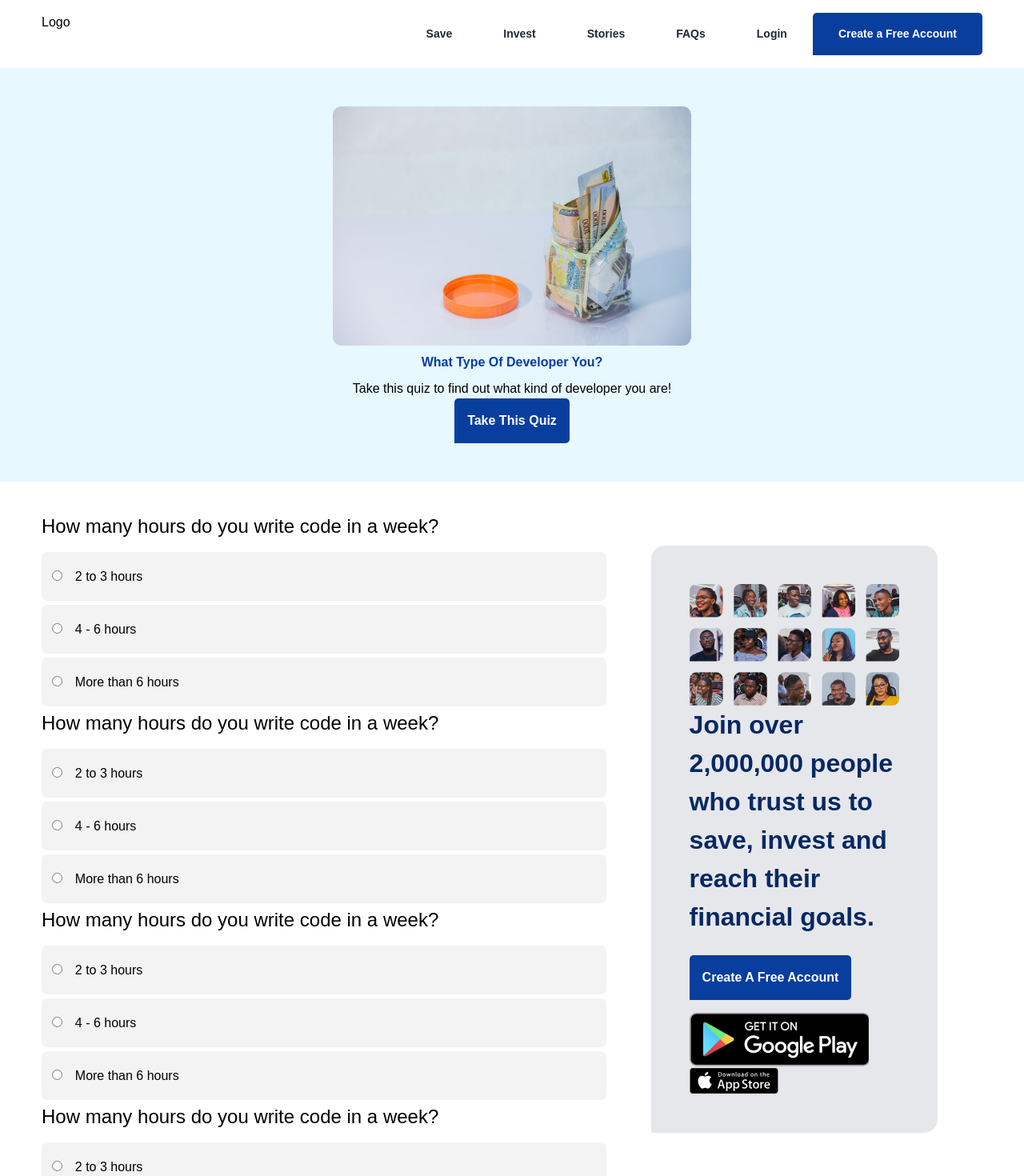
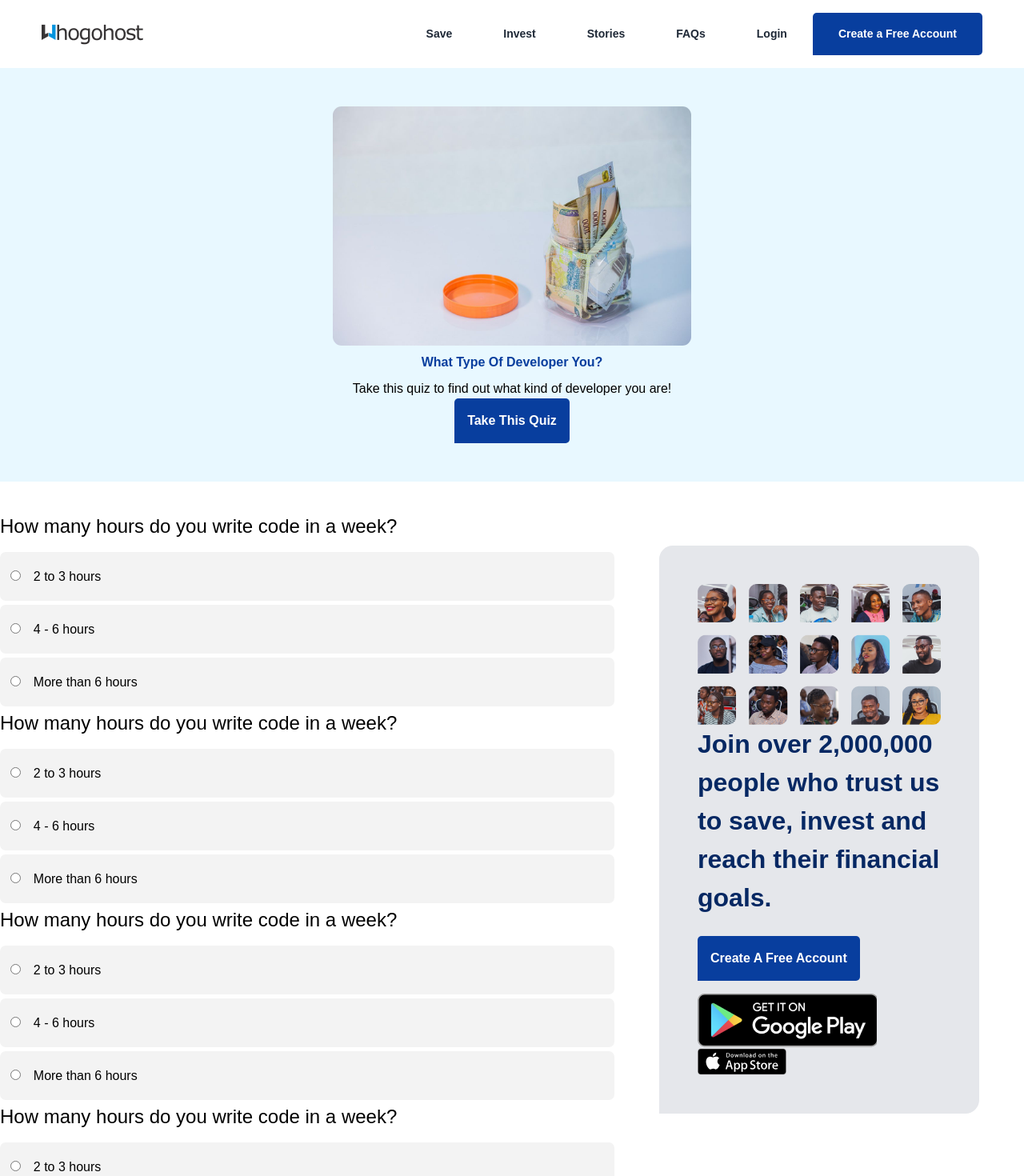
Before and after one commit to whogohost-limited/Landing-Page-With-React, a React (Create React App) app: page / in a window 1280 px wide. Shown: the top 1470 px of the page at 80% size. Built offline with nearby package versions, Linux system fonts and the light colour scheme.

Commit message:
Added logo and edited body style :art:

```diff
--- a/src/App.css
+++ b/src/App.css
@@ -75,6 +75,7 @@ h1.hero-title {
 
 .grid-3x2 {
   grid-template-columns: 3fr 2fr;
+  padding-bottom: 5rem;
 }
 
 .grid {
@@ -96,6 +97,10 @@ h1.hero-title {
 
 .space-between {
   justify-content: space-between;
+}
+
+.flex.v-center {
+  align-items: center;
 }
 
 
--- a/src/components/Header.js
+++ b/src/components/Header.js
@@ -1,9 +1,14 @@
 import React from 'react'
+import logo from './logo.png'
 
 function Header() {
     return(
-        <div className="container menu flex space-between">
-            <li className="float-right"><a href="#">Logo</a></li>
+        <div className="container menu flex space-between v-center">
+            <li className="float-right">
+                <a href="#">
+                    <img src={logo} alt="logo" />
+                </a>
+            </li>
             <nav className="menu-items flex">
                 <li><a href="#">Save</a></li>
                 <li><a href="#">Invest</a></li>
--- a/src/components/MainBody.js
+++ b/src/components/MainBody.js
@@ -7,7 +7,7 @@ function MainBody() {
     return(
         <div>
             <Hero />
-            <div className="container grid grid-3x2">
+            <div className="grid grid-3x2">
                 <Quiz />
                 <Sidebar />
             </div>
```
Also changed, not shown: src/components/logo.png (added).
